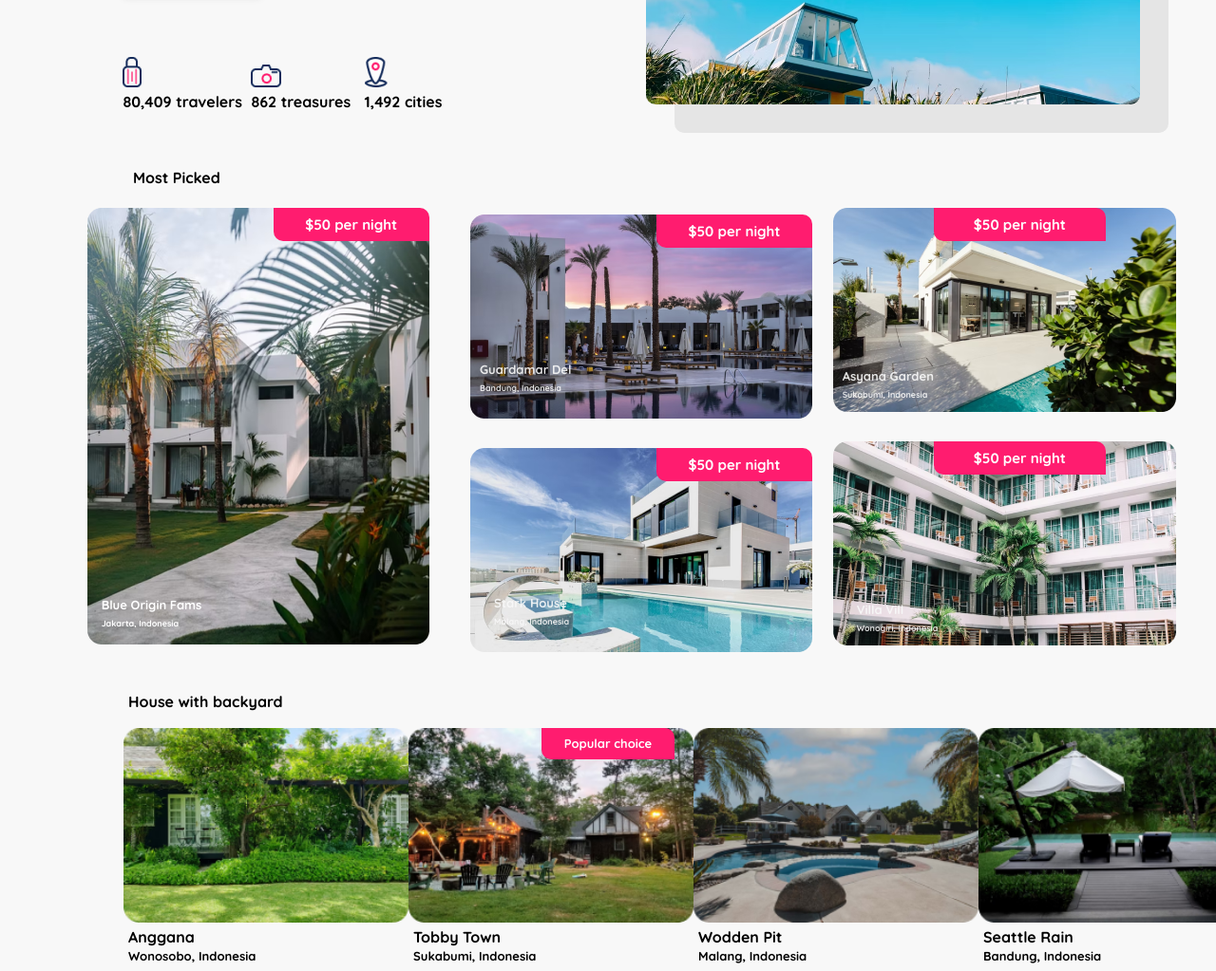
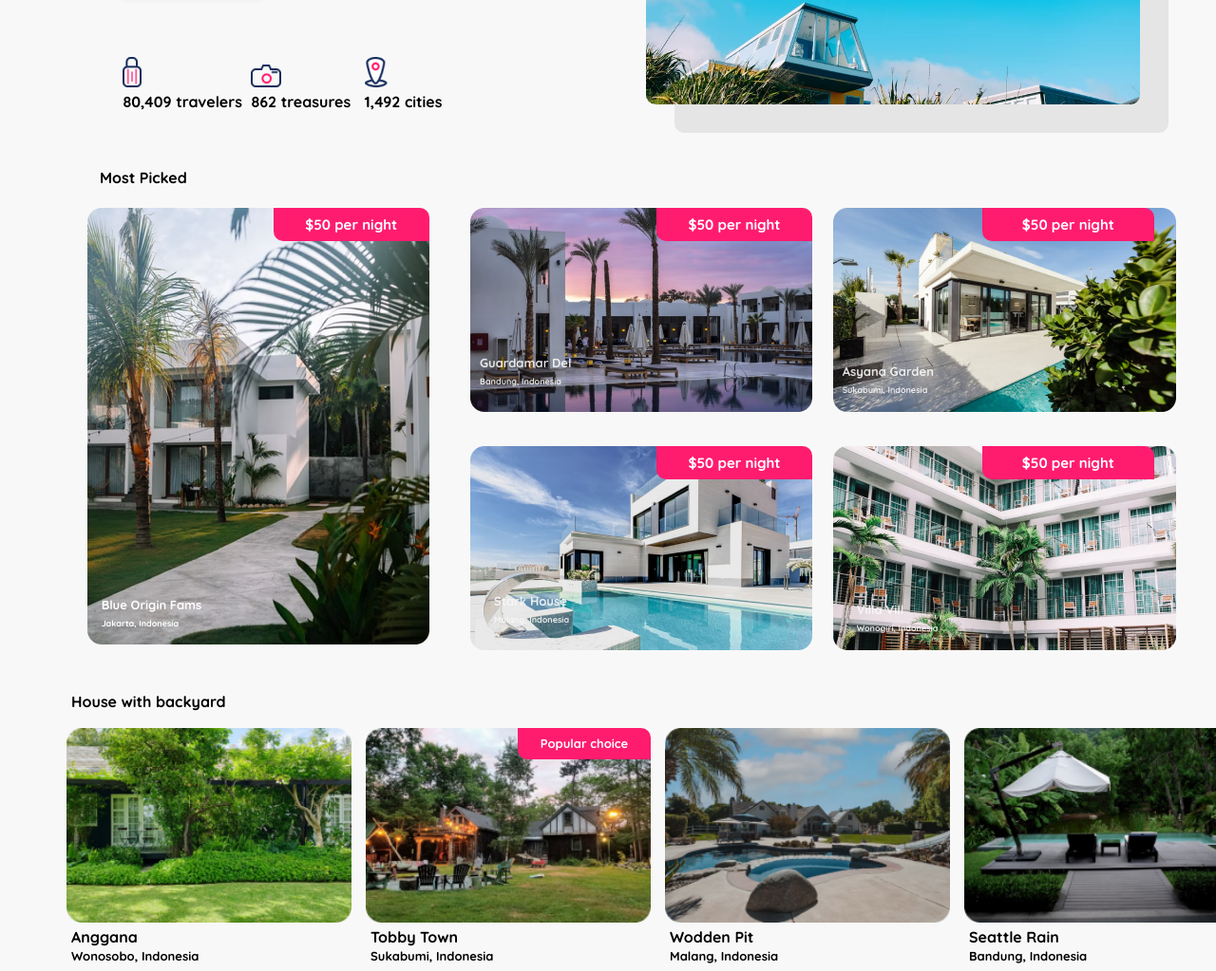
Before and after one commit to rifqiFavian463/Home-Page-Web-Travel, a plain HTML site: page Home-page/index.html in a window 1280 px wide. Shown: the part 453-1476 px from the top of the page at 95% size. Drawn offline with Linux system fonts and the light colour scheme.

Commit message:
memodifikasi style css terbaru

```diff
--- a/Home-page/style.scss
+++ b/Home-page/style.scss
@@ -64,7 +64,7 @@ $small : 700px;
         color: $primary-color;
         font-size: 13px;
         top: 0px;
-        right: 20px;
+        right: 0;
         padding: 10px;
         border-radius: 0 10px 0 10px;
         text-align: center;
@@ -295,7 +295,7 @@ main {
         .Most-Picked {
             position: absolute;
             top: 60px;
-            margin-left: 70px;
+            margin-left: 35px;
             @media screen and (max-width:$small) {
                 font-size: 23px;
                 margin-left: 25px;
@@ -353,6 +353,7 @@ main {
             grid-area: home2;
             position: relative;
             margin: auto;
+            margin-top: 0;
             @media screen and (max-width:$small) {
                 margin-top:20px;
                 left: 25px;
@@ -369,7 +370,7 @@ main {
                 border-radius: 0 10px 0 10px;
                 text-align: center;
                 @media screen and (max-width:$small) {
-                    right: 0;
+                    right: 1px;
                 }
             }
             @include home-atas()
@@ -390,7 +391,7 @@ main {
                 width: 40%;
                 padding: 10px;
                 top: 0px;
-                right: 116px;
+                right: 65px;
                 border-radius: 0 10px 0 10px;
                 text-align: center;
                 @media screen and (max-width:$small) {
@@ -421,7 +422,7 @@ main {
                 border-radius: 0 10px 0 10px;
                 text-align: center;
                 @media screen and (max-width:$small) {
-                    right: 0;
+                    right: 1px;
                 }
             }
             @include home-bawah()
@@ -430,6 +431,7 @@ main {
             grid-area: home5;
             position: relative;
             top: 15px;
+            margin-top: 10px;
             @media screen and (max-width:$small) {
                 margin-top:20px;
                 left: 25px;
@@ -443,7 +445,7 @@ main {
                 width: 40%;
                 padding: 10px;
                 top: 0px;
-                right: 116px;
+                right: 65px;
                 border-radius: 0 10px 0 10px;
                 text-align: center;
                 @media screen and (max-width:$small) {
@@ -455,7 +457,7 @@ main {
     }
     .Backyards {
         margin-top: 50px;
-        margin-left: 135px;
+        margin-left: 75px;
         font-family: 'Quicksand', sans-serif;
         @media screen and (max-width:$small){
             display: none;
@@ -465,8 +467,9 @@ main {
         display: grid;
         grid-template-columns: 1fr 1fr 1fr 1fr;
         padding-top: 20px;
-        margin-left: 130px;
+        margin-left: 70px;
         margin-right: 90px;
+        gap: 15px;
         font-family: 'Quicksand', sans-serif;
         @media screen and (max-width:$small) {
             display: none;
```
Also changed, not shown: Home-page/css/style.css, 1 other file.
